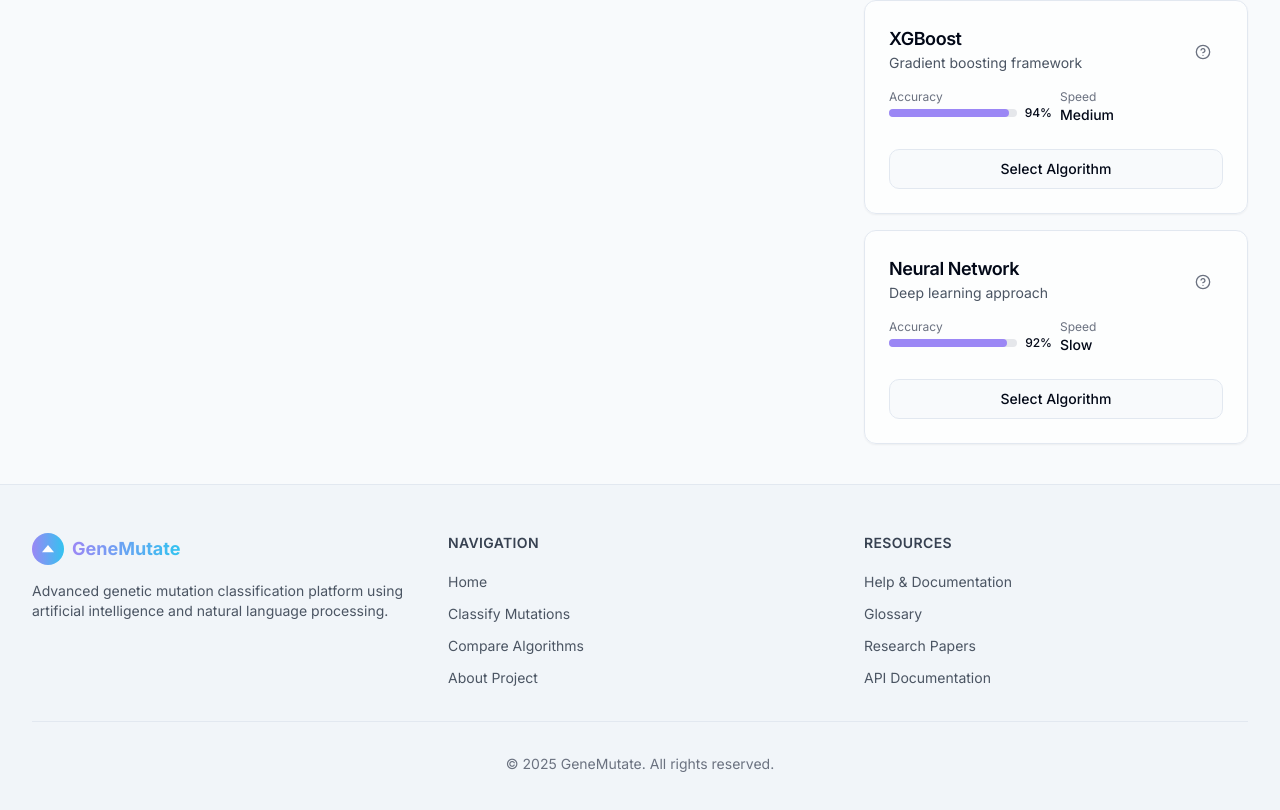
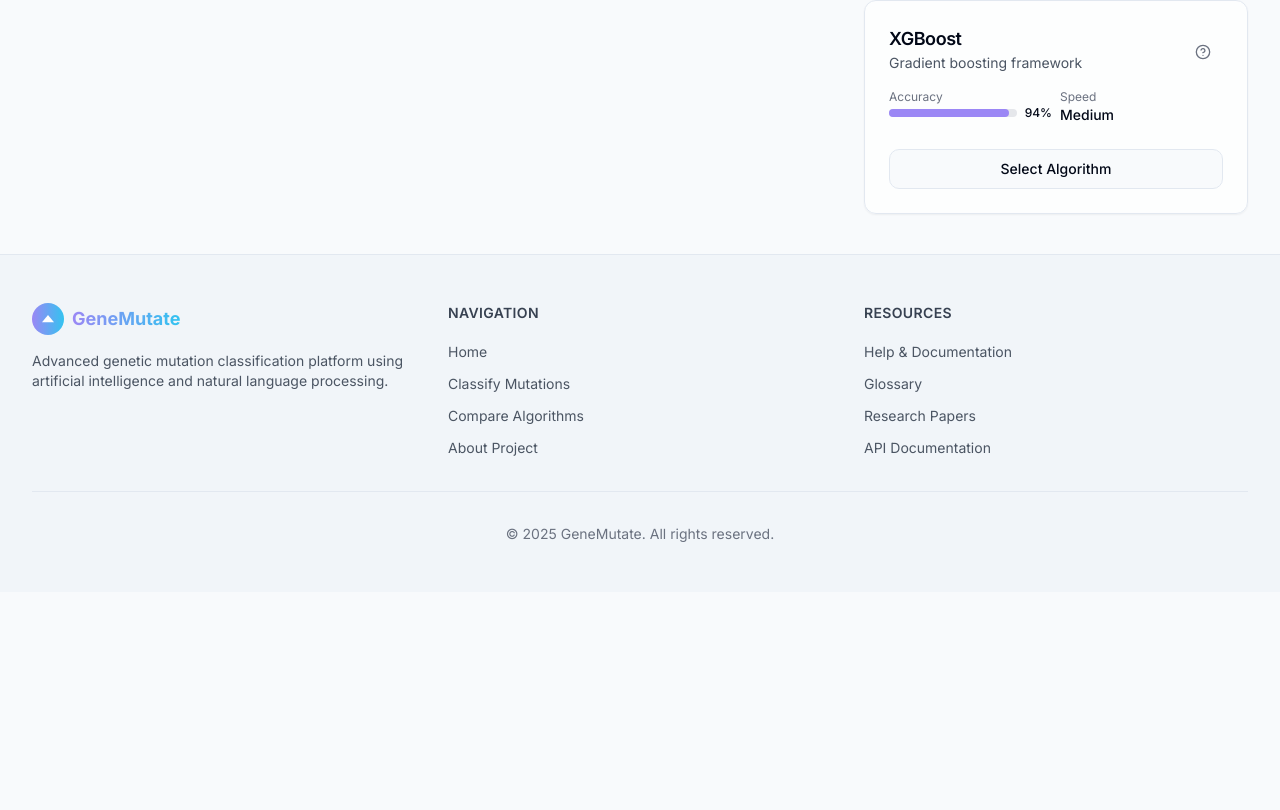
Before and after one commit to Alaa612/gene-ai-navigator, a React (Vite) app: page /classify in a window 1280 px wide. Shown: the part 1055-1865 px from the top of the page. After the commit the page ends 1647 px from the top, so only its background shows below. Built offline with nearby package versions, Linux system fonts and the light colour scheme.

Commit message:
Remove Neural Network algorithm
Removes the Neural Network algorithm option from the classification algorithms list in `Classify.tsx`.

```diff
--- a/src/pages/Classify.tsx
+++ b/src/pages/Classify.tsx
@@ -1,4 +1,3 @@
-
 import React, { useState, useRef } from 'react';
 import Navbar from "@/components/Navbar";
 import Footer from "@/components/Footer";
@@ -45,14 +44,6 @@ const algorithms = [
     speed: 'Medium',
     tooltip: 'eXtreme Gradient Boosting is an optimized distributed gradient boosting library. Provides higher accuracy than neural networks for many structured/tabular data problems.'
   },
-  {
-    id: 'neural-network',
-    name: 'Neural Network',
-    description: 'Deep learning approach',
-    accuracy: 92,
-    speed: 'Slow',
-    tooltip: 'Complex model inspired by the human brain. Can learn intricate patterns in data but requires more computational resources.'
-  },
 ];
 
 // Different result data for each algorithm
@@ -83,13 +74,6 @@ const getResultDataForAlgorithm = (algorithmId: string) => {
       return [
         { name: 'Class A', probability: 0.91 },
         { name: 'Class B', probability: 0.06 },
-        { name: 'Class C', probability: 0.02 },
-        { name: 'Class D', probability: 0.01 },
-      ];
-    case 'neural-network':
-      return [
-        { name: 'Class A', probability: 0.89 },
-        { name: 'Class B', probability: 0.08 },
         { name: 'Class C', probability: 0.02 },
         { name: 'Class D', probability: 0.01 },
       ];
@@ -134,13 +118,6 @@ const getConfusionMatrixForAlgorithm = (algorithmId: string) => {
         { name: 'False Negative', value: 2 },
         { name: 'True Negative', value: 86 },
       ];
-    case 'neural-network':
-      return [
-        { name: 'True Positive', value: 90 },
-        { name: 'False Positive', value: 5 },
-        { name: 'False Negative', value: 3 },
-        { name: 'True Negative', value: 83 },
-      ];
     default:
       return [
         { name: 'True Positive', value: 85 },
@@ -161,8 +138,7 @@ const getPerformanceMetricsForAlgorithm = (algorithmId: string) => {
     precision: baseAccuracy + Math.floor(Math.random() * 8) - 2,
     recall: baseAccuracy - Math.floor(Math.random() * 5),
     f1Score: baseAccuracy - Math.floor(Math.random() * 3),
-    processingTime: algorithm?.id === 'neural-network' ? 3.45 :
-                    algorithm?.id === 'xgboost' ? 2.10 :
+    processingTime: algorithm?.id === 'xgboost' ? 2.10 :
                     algorithm?.id === 'random-forest' ? 1.78 :
                     algorithm?.id === 'svm' ? 1.12 : 0.82
   };
```
